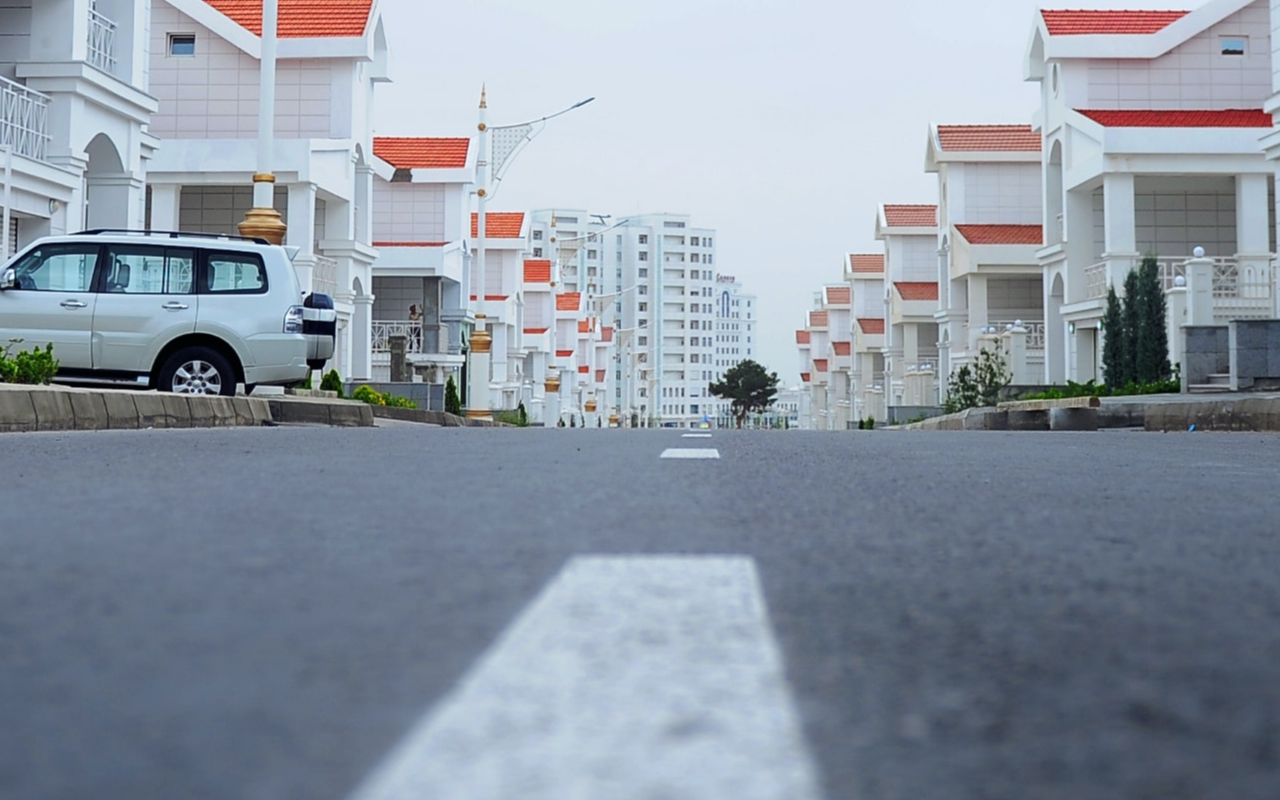
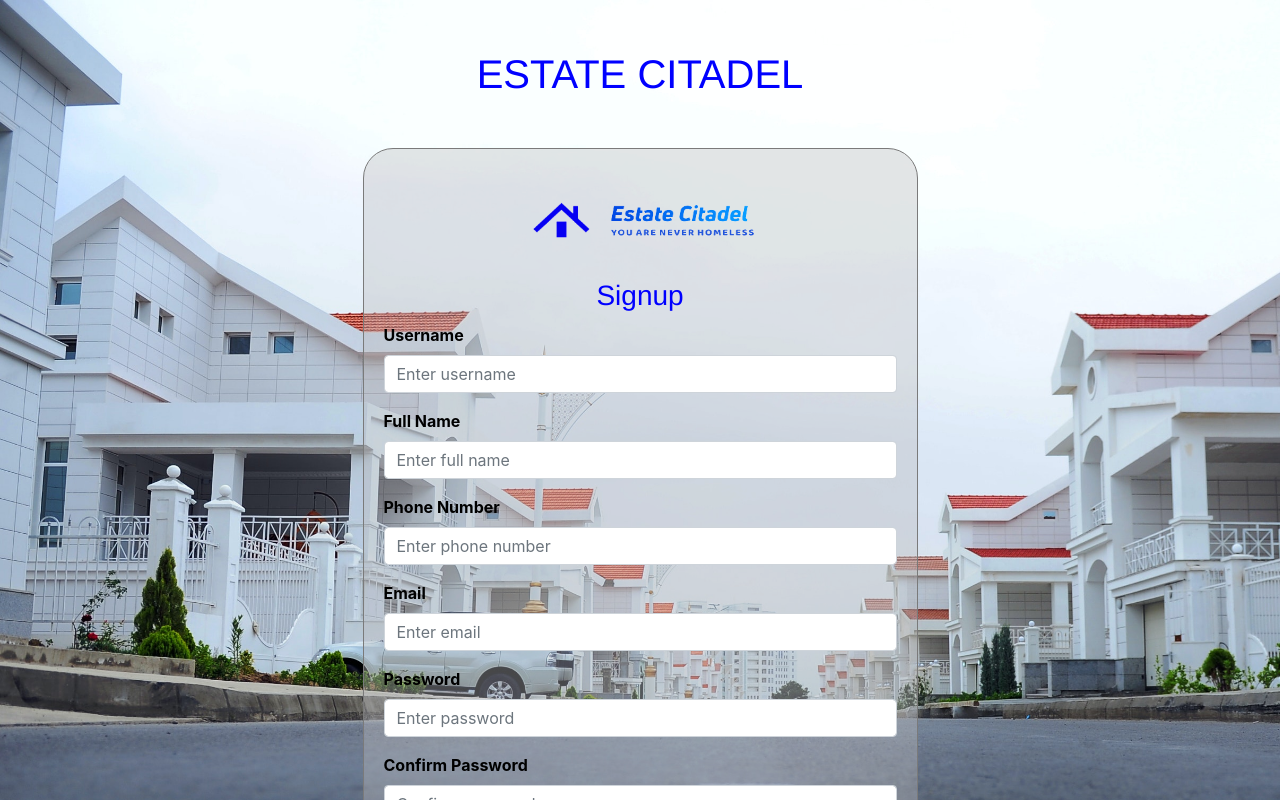
Before and after one commit to MbiydzenyuyStephen/estate-citadel, a React (Create React App) app: page /signup in a window 1280 px wide. Shown: the top 800 px of the page. Built offline with nearby package versions, Linux system fonts and the light colour scheme.

Commit message:
corrected signin and signup pages

```diff
--- a/src/App.js
+++ b/src/App.js
@@ -9,9 +9,9 @@
     <Router>
         <Switch>
             <Route exact path="/"
+            component={Signin} />
+            <Route  path="/signup"
             component={Signup} />
-            <Route path="/signin"
-            component={Signin} />
         </Switch>
     </Router>
   );
--- a/src/components/signin.jsx
+++ b/src/components/signin.jsx
@@ -1,17 +1,18 @@
 import React from "react";
 import { Link } from "react-router-dom";
 import "bootstrap/dist/css/bootstrap.css";
-import "../index.css";
+import "../styles/signin_&_signup_stylesheet.css";
+import logo from '../image/logo.png';
 
 const Signin = () => {
   return (
-    <body>
+    <div className="signinBody">
       <div className="container">
         <h1 className="header">ESTATE CITADEL</h1>
         <div className="form">
           <img
             className="logo"
-            src="/images/logo.png"
+            src={logo}
             alt="Logo"
             width="250"
             height="100"
@@ -19,12 +20,12 @@
           <h3 className="signinFormTitle">Signin</h3>
           <form>
             <div className="form-group">
-              <label for="email">Email/Username</label>
+              <label for="email">Email</label>
               <input
-                type="text"
+                type="email"
                 className="form-control"
                 id="email"
-                placeholder="Enter email or username"
+                placeholder="Enter email "
                 required
               />
             </div>
@@ -41,13 +42,13 @@
             <button type="submit" className="btn btn-primary">
               Signin
             </button>
-            <Link to="/">
+            <Link to="/signup">
               <button className="accountButton">I dont have an account</button>
             </Link>
           </form>
         </div>
       </div>
-    </body>
+    </div>
   );
 };
 
--- a/src/components/signup.jsx
+++ b/src/components/signup.jsx
@@ -1,30 +1,31 @@
 import React from "react";
 import "bootstrap/dist/css/bootstrap.css";
-import "../index.css";
+import "../styles/signin_&_signup_stylesheet.css";
 import { Link } from "react-router-dom";
+import logo from '../image/logo.png'
 
 const Signup = () => {
   return (
-    <body>
+    <div className="signupBody">
       <div className="container">
         <h1 className="header">ESTATE CITADEL</h1>
         <div className="form">
           <img
             className="logo"
-            src="/images/logo.png"
+            src={logo}
             alt="Logo"
             width="250"
             height="100"
           />
-          <h3 className="signinFormTitle">Signin</h3>
+          <h3 className="signinFormTitle">Signup</h3>
           <form>
             <div className="form-group">
-              <label for="email">Email/Username</label>
+              <label for="email">Username</label>
               <input
                 type="text"
                 className="form-control"
-                id="email"
-                placeholder="Enter email or username"
+                id="username"
+                placeholder="Enter username"
                 required
               />
             </div>
@@ -93,13 +94,13 @@
             <button type="submit" className="btn btn-primary">
               Signup
             </button>
-            <Link to="/signin">
+            <Link to="/">
               <button className="accountButton">I have an account</button>
             </Link>
           </form>
         </div>
       </div>
-    </body>
+    </div>
   );
 };
 
--- a/src/index.css
+++ b/src/styles/signin_&_signup_stylesheet.css
@@ -20,12 +20,12 @@
 }
 
 .form{
-  max-width: 50%;
+  width: 50%;
   border: 1px solid #7a7a7a;
   padding: 20px;
   background-color: #bababd60;
   border-radius: 30px;
-  margin: auto;
+  margin:auto;
 }
 
 
@@ -45,6 +45,6 @@
 }
 
 body{
- background-image: url(./image/log-sign-bg.jpg);
- background-position: center;
+ background-image: url(../image/log-sign-bg.jpg);
+ background-size: cover;
 }
```
Also changed, not shown: public/images/log-sign-bg.jpg (deleted), src/image/logo.png (renamed from public/images/logo.png), src/styles/index.css (added).
